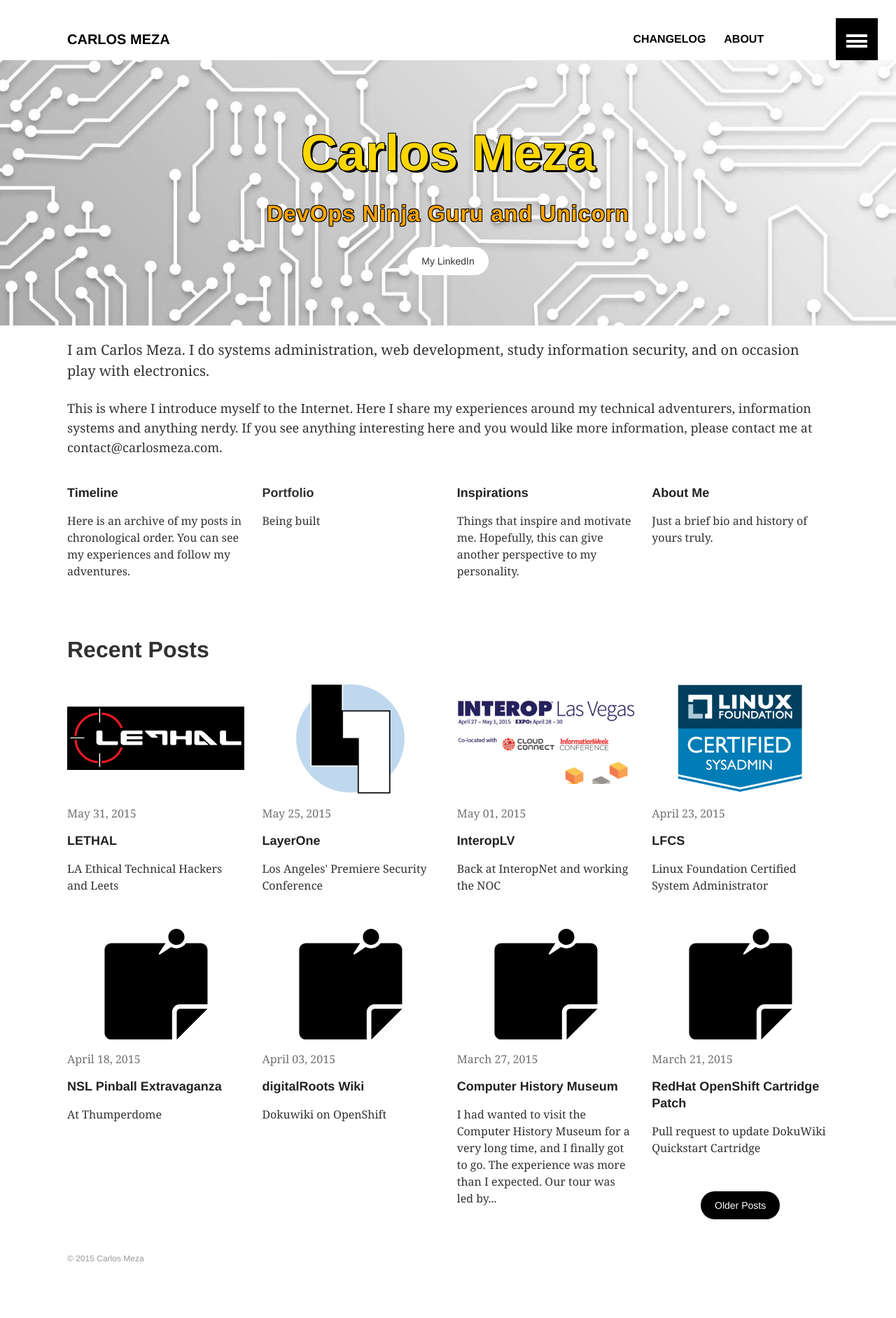
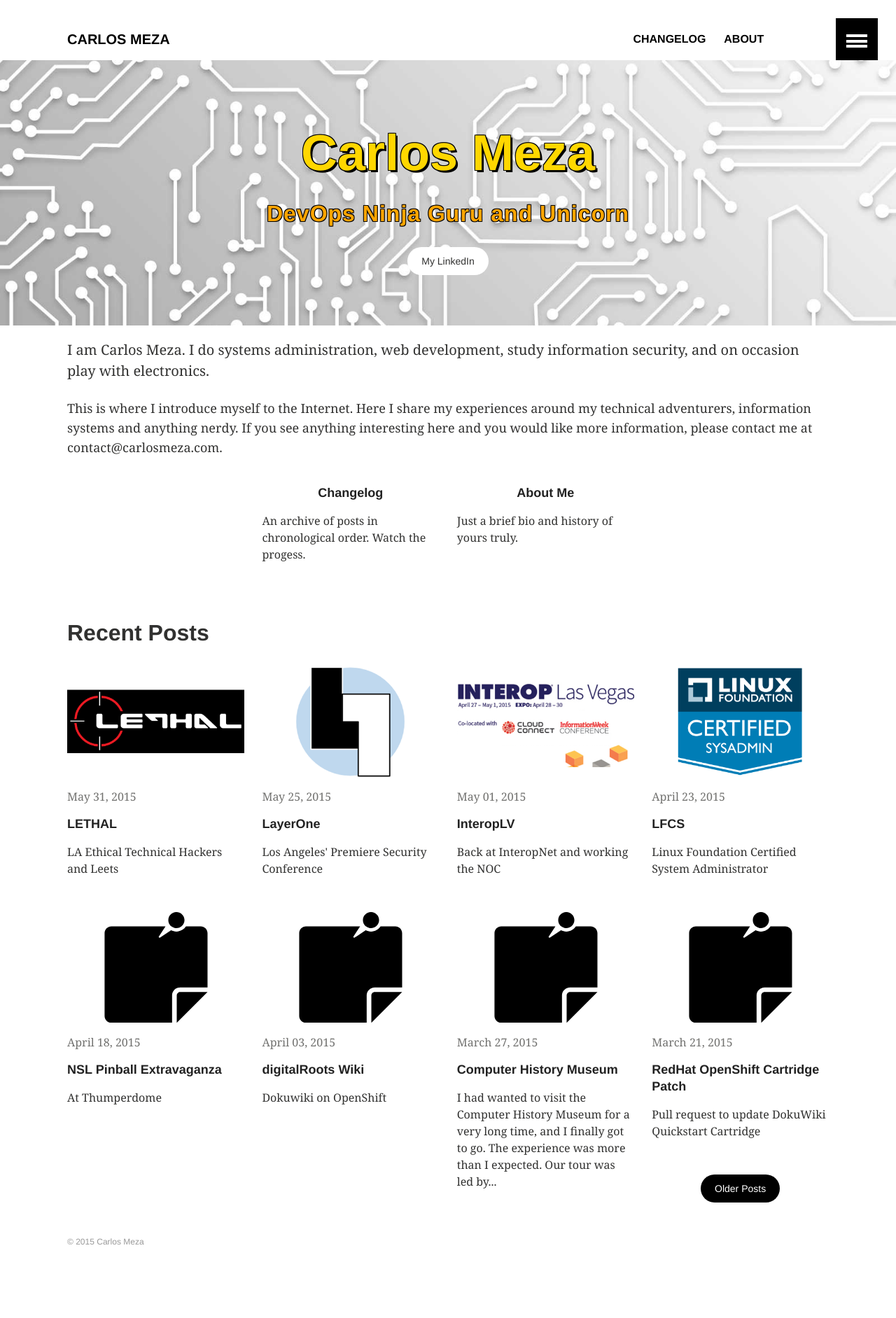
Before and after one commit to CMeza99/cmeza99.github.io, a Jekyll site: the page built from index.md, in a window 1280 px wide. Shown: the whole page at 70% size. Built offline with Jekyll 4.4.1, drawn with Linux system fonts in a browser that asks for light colours; after the commit the page ends 1859 px from its top, so only the background shows below that.

Commit message:
update home

```diff
--- a/_sass/_base.scss
+++ b/_sass/_base.scss
@@ -394,3 +394,7 @@ nav {
 b, i, strong, em, blockquote, p, q, span, figure, img, h1, h2, header, input, a, tr, td, .highlight {
 	@include transition (color 0.2s ease-out, opacity 0.2s ease-out, background 0.2s ease-out, border-color 0.2s ease-out);
 }
+
+.center {
+text-align:center;
+}
--- a/index.md
+++ b/index.md
@@ -14,25 +14,30 @@ This is where I introduce myself to the Internet. Here I share my experiences ar
 
 <div class="tiles">
 
+<div class="tile"></div>
+
 <div class="tile">
-  <h2 class="post-title"><a href="/archive/" title="Post archive">Timeline</a></h2>
-  <p class="post-excerpt">Here is an archive of my posts in chronological order. You can see my experiences and follow my adventures.</p>
+  <h2 class="post-title center"><a href="/archive/" title="Post archive">Changelog</a></h2>
+  <p class="post-excerpt">An archive of posts in chronological order. Watch the progess.</p>
 </div><!-- /.tile -->
 
+<!--
 <div class="tile">
   <h2 class="post-title">Portfolio</h2>
   <p class="post-excerpt">Being built</p>
 </div><!-- /.tile -->
-
+<!--
 <div class="tile">
   <h2 class="post-title"><a href="/likes/" title="Things I like">Inspirations</a></h2>
   <p class="post-excerpt">Things that inspire and motivate me. Hopefully, this can give another perspective to my personality.</p>
 </div><!-- /.tile -->
 
 <div class="tile">
-  <h2 class="post-title"><a href="/about/" title="About Carlos Meza">About Me</a></h2>
+  <h2 class="post-title center"><a href="/about/" title="About Carlos Meza">About Me</a></h2>
   <p class="post-excerpt">Just a brief bio and history of yours truly.</p>
 </div><!-- /.tile -->
+
+<div class="title"></div>
 
 </div><!-- /.tile -->
 
```
Also changed, not shown: other parts of index.md (+1 -1 lines).
